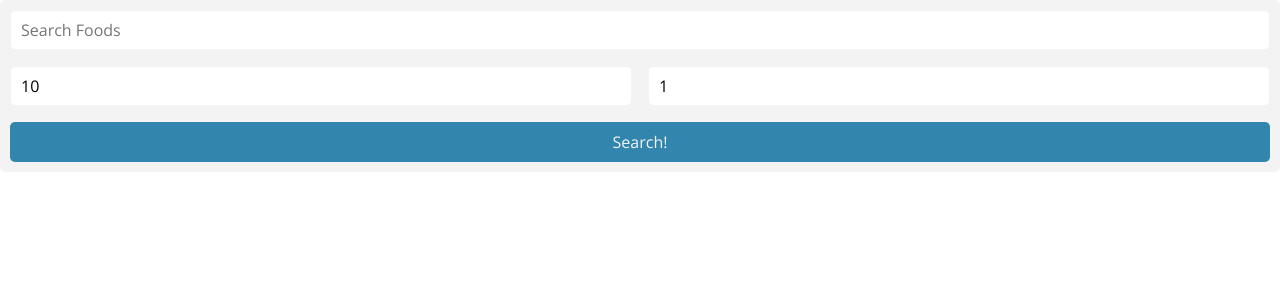
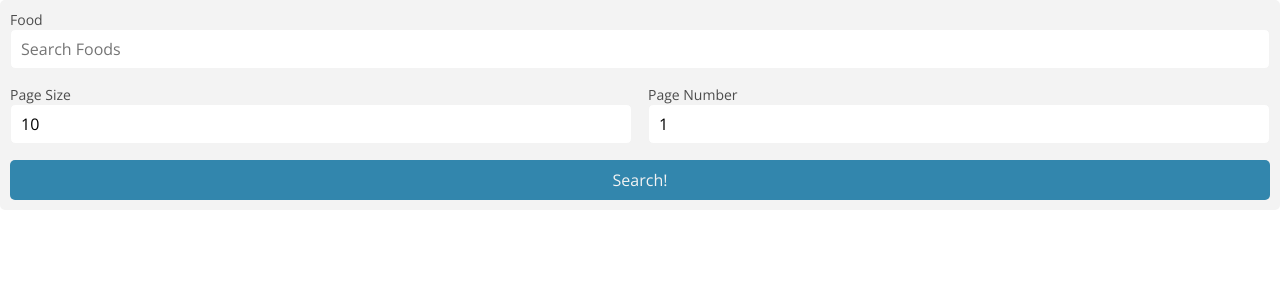
Before and after one commit to andrewgremlich/fuel-tracker, a Next.js app: page / in a window 1280 px wide. Shown: the top 300 px of the page. Built offline with nearby package versions, Linux system fonts and the light colour scheme.

Commit message:
Added labels to search form.

```diff
--- a/components/FoodSearch/index.tsx
+++ b/components/FoodSearch/index.tsx
@@ -20,27 +20,47 @@ export const FoodSearch: FC<FoodSearchProps> = ({ getSearchResults }) => {
 
   return (
     <form onSubmit={handleSubmit} className={styles["search-bar"]}>
+      <div className={styles["search-input"]}>
+        <label
+          htmlFor="food-query-input"
+          className={`${styles["input-label"]}`}
+        >
+          Food
+        </label>
         <input
-        className={styles["search-input"]}
+          id="food-query-input"
           type="search"
           placeholder="Search Foods"
           onChange={(evt) => setFoodQuery(evt.target.value)}
         />
+      </div>
+      <div id="page-size" className={`${styles["page-size"]}`}>
+        <label htmlFor="page-size-input" className={`${styles["input-label"]}`}>
+          Page Size
+        </label>
         <input
+          id="page-size-input"
           onChange={(evt) => setPageSize(+evt.target.value)}
           defaultValue={pageSize}
-        className={`${styles["number-input"]} ${styles["page-size"]}`}
+          className={`${styles["number-input"]}`}
           type="number"
           step={5}
           placeholder="Page Size"
         />
+      </div>
+      <div id="page-number" className={`${styles["page-number"]}`}>
+        <label htmlFor="page-number" className={`${styles["input-label"]}`}>
+          Page Number
+        </label>
         <input
+          id="page-number-input"
           onChange={(evt) => setPageNumber(+evt.target.value)}
           defaultValue={pageNumber}
-        className={`${styles["number-input"]} ${styles["page-number"]}`}
+          className={`${styles["number-input"]}`}
           type="number"
           placeholder="Page Number"
         />
+      </div>
       <input
         className={styles["search-submit"]}
         type="submit"
--- a/components/FoodSearch/styles.module.css
+++ b/components/FoodSearch/styles.module.css
@@ -16,7 +16,9 @@
 
 .search-input {
   grid-area: search-input;
+}
 
+.search-input input {
   width: 100%;
   height: 40px;
   border: 1px solid var(--theme-white);
@@ -35,17 +37,6 @@
   grid-area: page-number;
 }
 
-.number-input {
-  width: 100%;
-  height: 40px;
-  border: 1px solid var(--theme-white);
-  border-radius: 5px;
-  padding: 0 10px;
-  font-size: 16px;
-  outline: none;
-  box-shadow: none;
-}
-
 .search-submit {
   grid-area: search-submit;
 
@@ -60,3 +51,19 @@
   box-shadow: none;
   cursor: pointer;
 }
+
+.number-input {
+  width: 100%;
+  height: 40px;
+  border: 1px solid var(--theme-white);
+  border-radius: 5px;
+  padding: 0 10px;
+  font-size: 16px;
+  outline: none;
+  box-shadow: none;
+}
+
+.input-label {
+  color: var(--theme-dark-grey);
+  font-size: 14px;
+}
```
Lines whose indentation alone changed are shown as unchanged.
